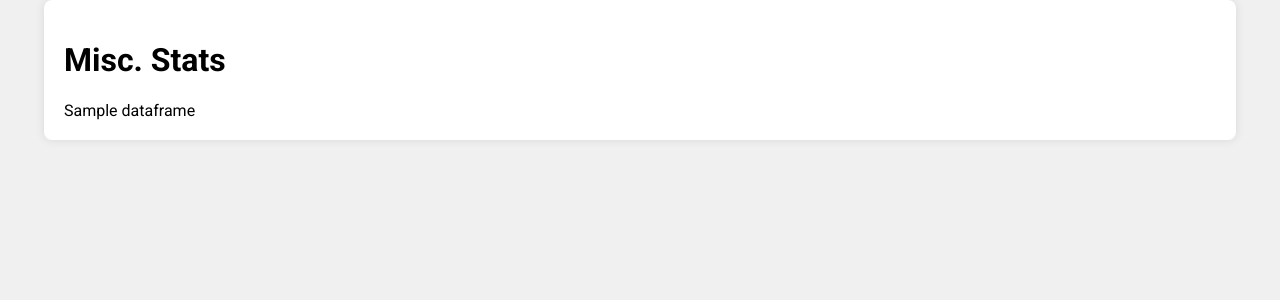
After one commit to AnirudhKRamkumar/Soccer-Stats-API, a Flask app: template templates/player_templates/player_misc_stats.html in a window 1280 px wide. The commit adds this page. Shown: the top 300 px of the page. Run offline with Flask 3, Linux system fonts and the light colour scheme; the template is opened without the code that fills it: most values are stand-ins (such as "Sample title", 1, 10 or a date in 2020).

Commit message:
setting up htmls for the stat tables

```diff
--- a/app.py
+++ b/app.py
@@ -1,4 +1,3 @@
-# import stat_scraper as ss
 from flask import Flask, render_template
 
 app = Flask(__name__)
@@ -7,14 +6,8 @@ app = Flask(__name__)
 def home():
     return render_template('index.html')
 
-@app.route('/player')
-def player():
-    return render_template('player_stat_select.html')
-
-@app.route('/squad')
-def squad():
-    return render_template('squad_stat_select.html')
-
+# Import routes after the app is defined
+import routes
 
 if __name__ == '__main__':
     app.run(debug=True)
--- /dev/null
+++ b/routes.py
@@ -0,0 +1,2 @@
+from app import app
+from flask import render_template
--- a/stat_scraper.py
+++ b/stat_scraper.py
@@ -59,9 +59,6 @@ def player_stat_display(selected_stat):
   # Print the first few rows of the processed DataFrame
   print(df.head())
 
-  # Export to HTML
-  df.to_html('dataframe.html')
-
   return df
 
 
--- /dev/null
+++ b/templates/player_templates/base.html
@@ -0,0 +1,46 @@
+<!DOCTYPE html>
+<html lang="en">
+<head>
+    <meta charset="UTF-8">
+    <meta name="viewport" content="width=device-width, initial-scale=1.0">
+    <title>{% block title %}DataFrame Viewer{% endblock %}</title>
+    <link rel="stylesheet" href="https://fonts.googleapis.com/css2?family=Roboto:wght@400;700&display=swap">
+    <style>
+        body {
+            font-family: 'Roboto', sans-serif;
+            background-color: #f0f0f0;
+            margin: 0;
+            padding: 0;
+        }
+        .container {
+            width: 90%;
+            margin: 0 auto;
+            padding: 20px;
+            background-color: #fff;
+            border-radius: 8px;
+            box-shadow: 0 0 10px rgba(0, 0, 0, 0.1);
+        }
+        table {
+            width: 100%;
+            border-collapse: collapse;
+        }
+        th, td {
+            padding: 8px;
+            text-align: left;
+            border-bottom: 1px solid #ddd;
+        }
+        th {
+            background-color: #f4f4f4;
+        }
+        tr:hover {
+            background-color: #f1f1f1;
+        }
+    </style>
+</head>
+<body>
+    <div class="container">
+        {% block content %}
+        {% endblock %}
+    </div>
+</body>
+</html>
--- /dev/null
+++ b/templates/player_templates/player_misc_stats.html
@@ -0,0 +1,11 @@
+{% extends 'base.html' %}
+
+{% block title %}Misc. Stats{% endblock %}
+
+{% block content %}
+    <h1>Misc. Stats</h1>
+    <table>
+        <!-- Assuming `dataframe` is passed from the Flask view function -->
+        {{ dataframe|safe }}
+    </table>
+{% endblock %}
```
Also changed, not shown: templates/player_templates/player_advanced_goalkeeping.html (added, +11 -0 lines), templates/player_templates/player_defensive_action.html (added, +11 -0 lines), templates/player_templates/player_goal_shot_creation.html (added, +11 -0 lines), templates/player_templates/player_goalkeeping.html (added, +11 -0 lines), templates/player_templates/player_pass_types.html (added, +11 -0 lines), templates/player_templates/player_passing.html (added, +11 -0 lines), templates/player_templates/player_playing_time.html (added, +11 -0 lines), templates/player_templates/player_possession.html (added, +11 -0 lines), templates/player_templates/player_shooting.html (added, +11 -0 lines), templates/player_templates/player_standard_stats.html (added, +11 -0 lines), templates/player_templates/player_stat_select.html (renamed from templates/player_stat_select.html, +11 -11 lines).
